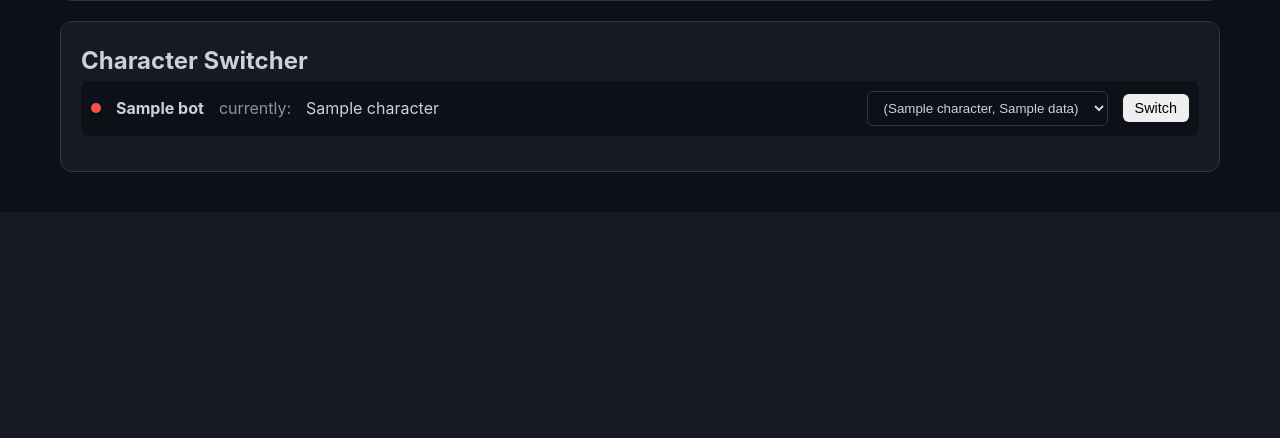
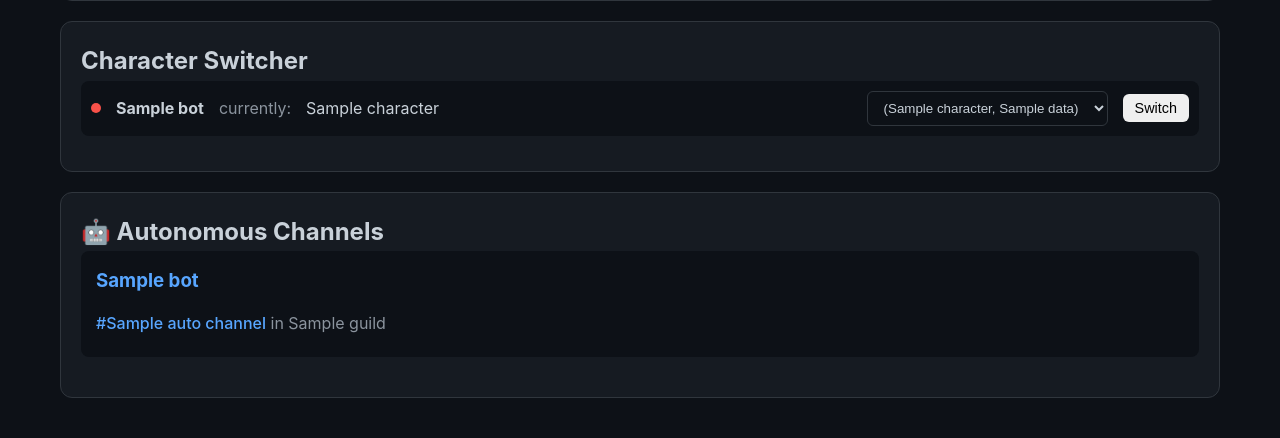
Before and after one commit to TheLonelyDevil9/discord-pals, a Flask app: template templates/config.html in a window 1280 px wide. Shown: the part 616-1054 px from the top of the page. Before the commit the page ends 788 px from the top, so only its background shows below. Run offline with Flask 3, Linux system fonts and the light colour scheme; the template is opened without the code that fills it: most values are stand-ins (such as "Sample title", 1, 10 or a date in 2020).

Commit message:
Show autonomous channels with names on config page

```diff
--- a/dashboard.py
+++ b/dashboard.py
@@ -388,13 +388,28 @@ def config_page():
         except:
             pass
 
-    # Get bots and their current characters
+    # Get bots and their current characters + autonomous channels
+    from discord_utils import autonomous_manager
     bots_info = []
     for bot in bot_instances:
+        # Get channel names for autonomous channels this bot can see
+        auto_channels = []
+        if hasattr(bot, 'client') and bot.client.is_ready():
+            for channel_id in autonomous_manager.enabled_channels:
+                channel = bot.client.get_channel(channel_id)
+                if channel:
+                    guild_name = channel.guild.name if hasattr(channel, 'guild') else 'DM'
+                    auto_channels.append({
+                        'id': channel_id,
+                        'name': channel.name,
+                        'guild': guild_name
+                    })
+
         bots_info.append({
             'name': bot.name,
             'character': bot.character.name if bot.character else 'None',
-            'online': bot.client.is_ready() if hasattr(bot, 'client') else False
+            'online': bot.client.is_ready() if hasattr(bot, 'client') else False,
+            'auto_channels': auto_channels
         })
 
     return render_template('config.html',
--- a/templates/config.html
+++ b/templates/config.html
@@ -51,19 +51,36 @@
 <div class="card">
     <h2>Character Switcher</h2>
     {% for bot in bots %}
-    <div
-        style="display: flex; align-items: center; gap: 15px; margin-bottom: 15px; padding: 10px; background: var(--bg); border-radius: 8px;">
+    <div class="bot-row">
         <span class="status-dot {% if bot.online %}online{% else %}offline{% endif %}"></span>
         <strong>{{ bot.name }}</strong>
-        <span style="color: var(--text-muted);">currently:</span>
+        <span class="text-muted">currently:</span>
         <span>{{ bot.character }}</span>
-        <select id="char-{{ bot.name }}" style="margin-left: auto;">
+        <select id="char-{{ bot.name }}" title="Select character for {{ bot.name }}">
             {% for char in characters %}
             <option value="{{ char }}" {% if bot.character==char %}selected{% endif %}>{{ char }}</option>
             {% endfor %}
         </select>
         <button class="btn btn-small"
             onclick="switchCharacter('{{ bot.name }}', document.getElementById('char-{{ bot.name }}').value)">Switch</button>
+    </div>
+    {% endfor %}
+</div>
+
+<div class="card">
+    <h2>🤖 Autonomous Channels</h2>
+    {% for bot in bots %}
+    <div class="auto-section">
+        <h3>{{ bot.name }}</h3>
+        {% if bot.auto_channels %}
+        <ul class="channel-list">
+            {% for ch in bot.auto_channels %}
+            <li><span class="channel-name">#{{ ch.name }}</span> <span class="text-muted">in {{ ch.guild }}</span></li>
+            {% endfor %}
+        </ul>
+        {% else %}
+        <p class="text-muted">No autonomous channels enabled</p>
+        {% endif %}
     </div>
     {% endfor %}
 </div>
@@ -117,6 +134,61 @@
         padding: 6px 12px;
         font-size: 0.9em;
     }
+
+    .bot-row {
+        display: flex;
+        align-items: center;
+        gap: 15px;
+        margin-bottom: 15px;
+        padding: 10px;
+        background: var(--bg);
+        border-radius: 8px;
+    }
+
+    .bot-row select {
+        margin-left: auto;
+    }
+
+    .text-muted {
+        color: var(--text-muted);
+    }
+
+    .auto-section {
+        margin-bottom: 20px;
+        padding: 15px;
+        background: var(--bg);
+        border-radius: 8px;
+    }
+
+    .auto-section h3 {
+        margin-bottom: 10px;
+        color: var(--accent);
+    }
+
+    .channel-list {
+        list-style: none;
+        padding: 0;
+        margin: 0;
+    }
+
+    .channel-list li {
+        padding: 5px 0;
+    }
+
+    .channel-name {
+        color: var(--accent);
+        font-weight: 500;
+    }
+
+    .slider-row {
+        display: flex;
+        align-items: center;
+        gap: 10px;
+    }
+
+    .slider-val {
+        min-width: 40px;
+    }
 </style>
 
 <script>
```
